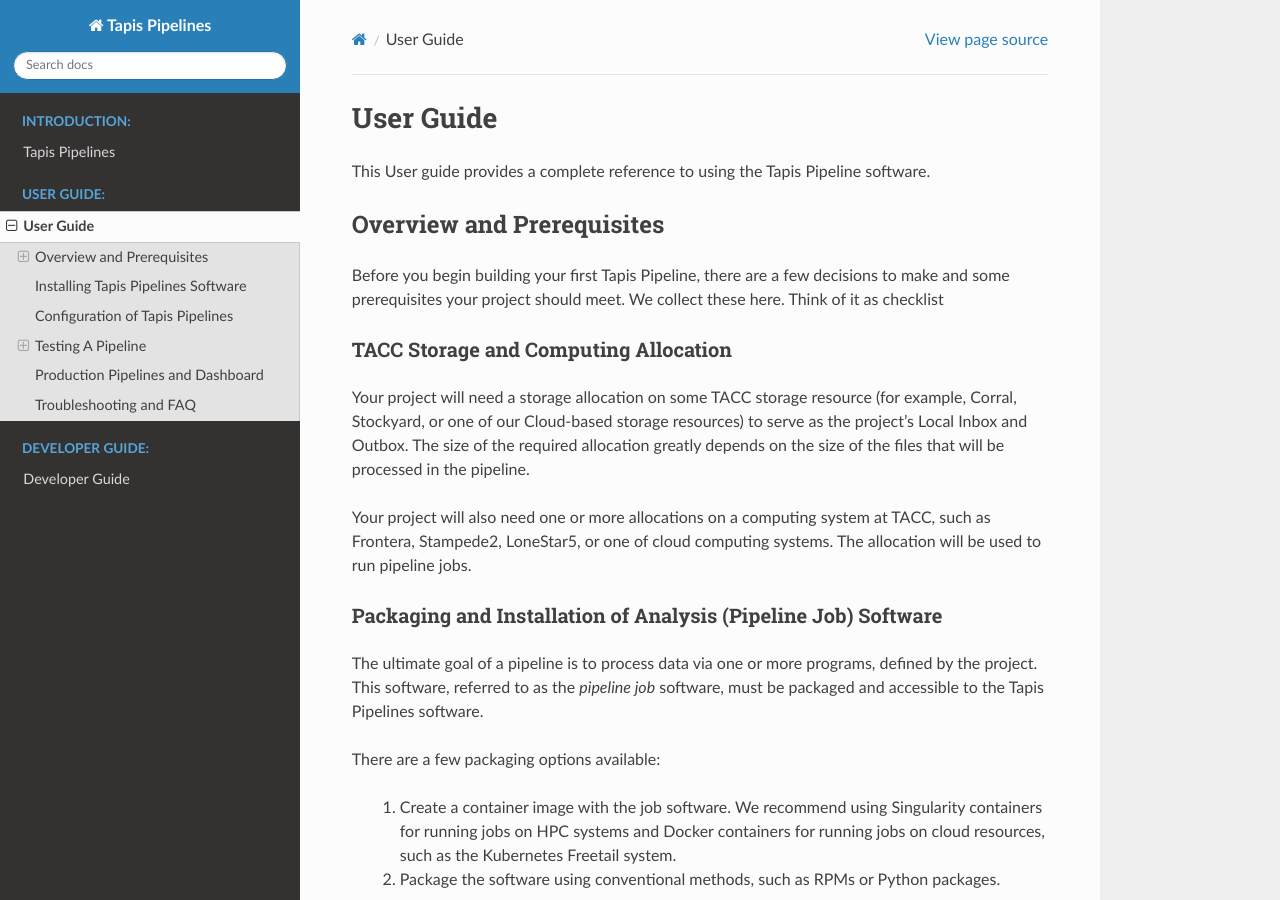
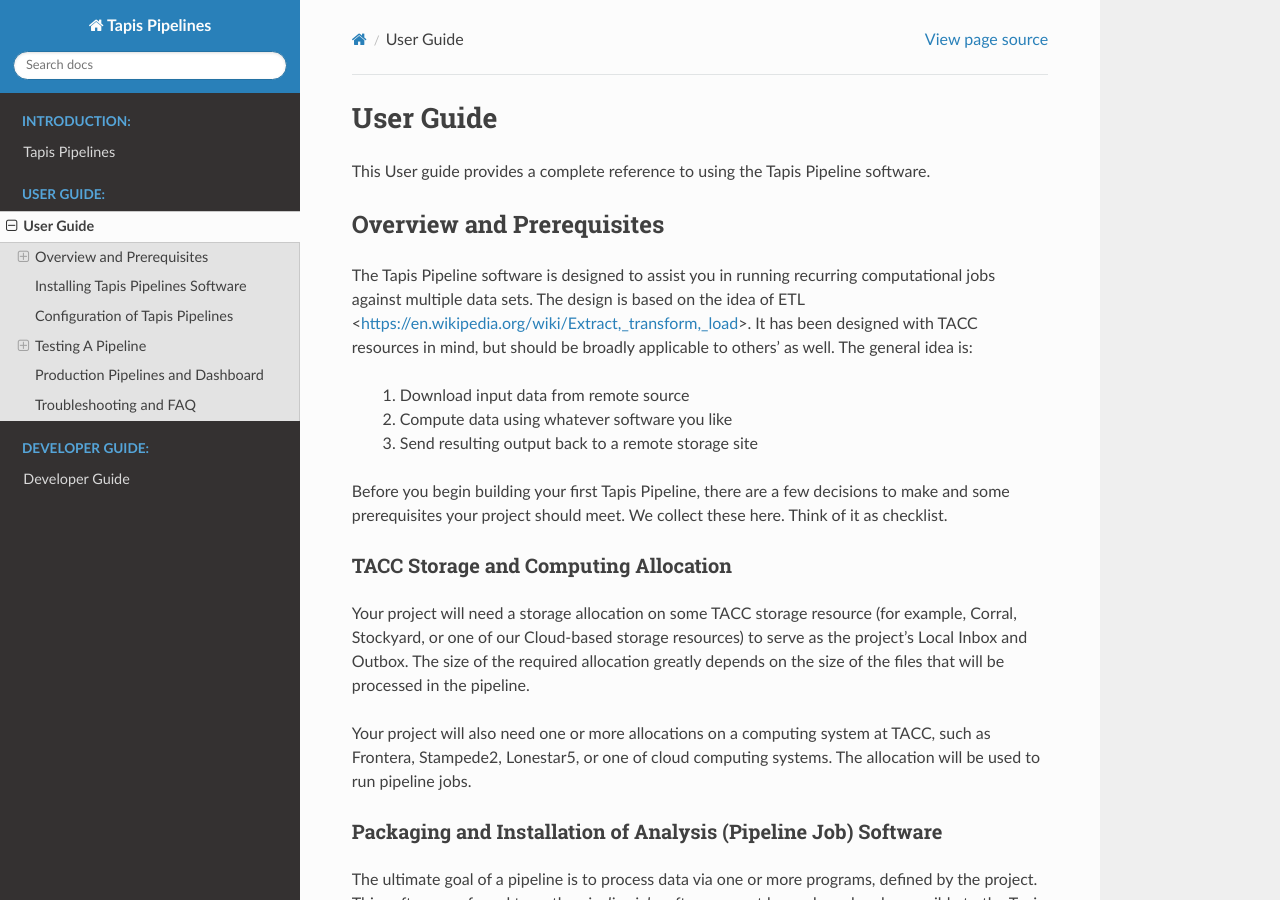
Before and after one commit to tapis-project/pipelines-docs, a Sphinx documentation site: the page built from source/user/index.rst, in a window 1280 px wide and 900 px high. Built offline with Sphinx 7.4.7 and the Read the Docs theme 2.0.0, drawn with Linux system fonts in a browser that asks for light colours.

Commit message:
Update index.rst
added small intro

```diff
--- a/source/user/index.rst
+++ b/source/user/index.rst
@@ -6,8 +6,15 @@
 
 Overview and Prerequisites
 ==========================
+
+The Tapis Pipeline software is designed to assist you in running recurring computational jobs against multiple data sets. The design is based on the idea of ETL <https://en.wikipedia.org/wiki/Extract,_transform,_load>. It has been designed with TACC resources in mind, but should be broadly applicable to others' as well. The general idea is:
+
+  1. Download input data from remote source
+  2. Compute data using whatever software you like
+  3. Send resulting output back to a remote storage site
+
 Before you begin building your first Tapis Pipeline, there are a few decisions to make and some prerequisites your
-project should meet. We collect these here. Think of it as checklist
+project should meet. We collect these here. Think of it as checklist.
 
 TACC Storage and Computing Allocation
 -------------------------------------
@@ -15,7 +22,7 @@
 Cloud-based storage resources) to serve as the project's Local Inbox and Outbox. The size of the required allocation
 greatly depends on the size of the files that will be processed in the pipeline.
 
-Your project will also need one or more allocations on a computing system at TACC, such as Frontera, Stampede2, LoneStar5,
+Your project will also need one or more allocations on a computing system at TACC, such as Frontera, Stampede2, Lonestar5,
 or one of cloud computing systems. The allocation will be used to run pipeline jobs.
 
 Packaging and Installation of Analysis (Pipeline Job) Software
```
